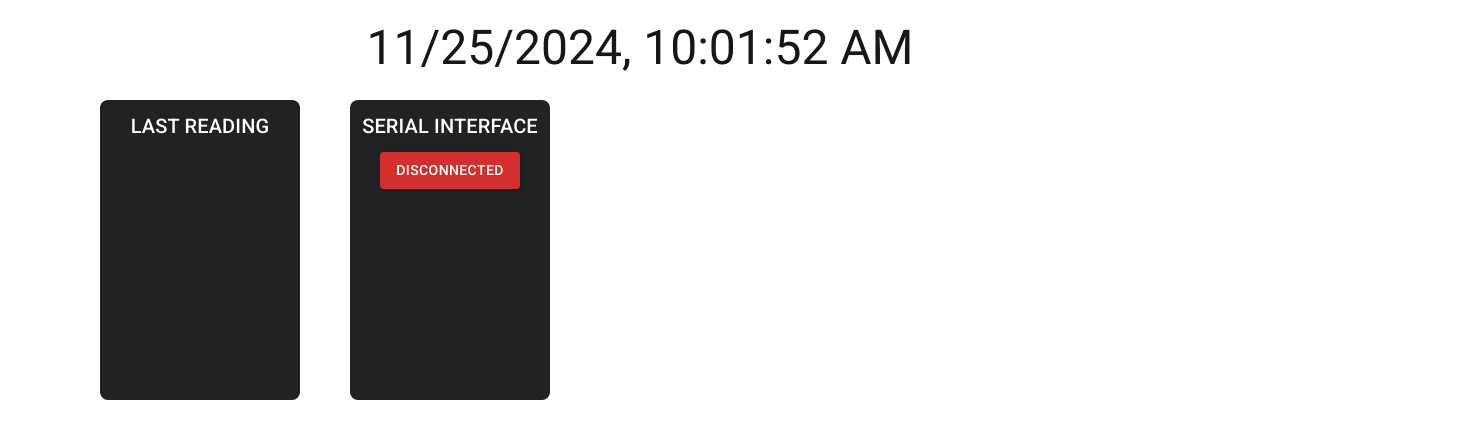
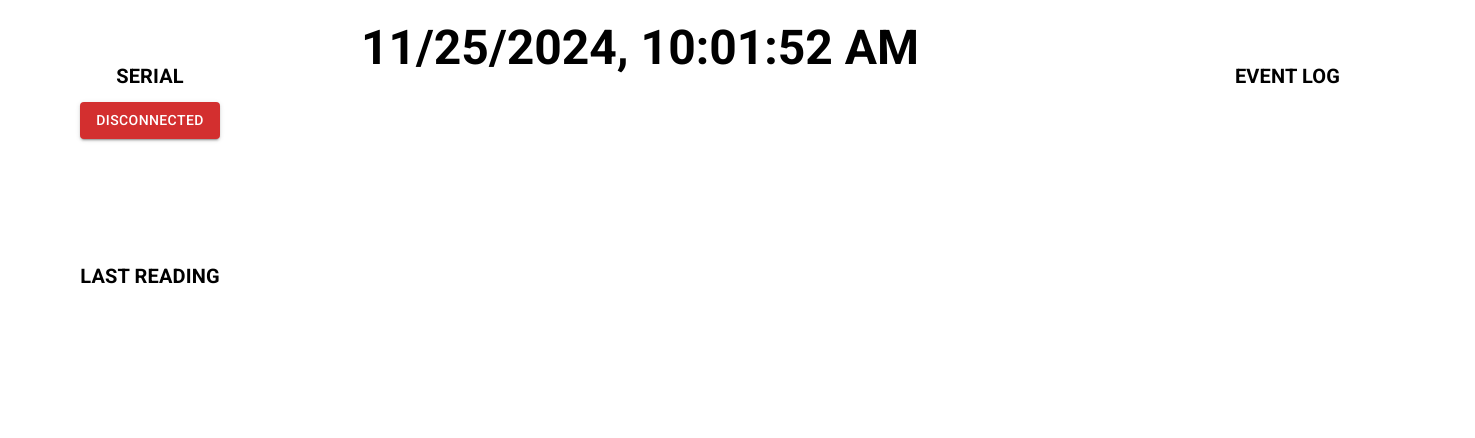
Before and after one commit to Ad00t/icarus, a Next.js app: page / in a window 1280 px wide. Shown: the top 438 px of the page, 1475 px wide, since content can reach past the window. Built offline with nearby package versions, Linux system fonts and the light colour scheme; what @mui/material-nextjs would draw is missing.

Commit message:
bunch of components

```diff
--- a/src/app/page.js
+++ b/src/app/page.js
@@ -2,29 +2,31 @@
 
 import { useState, useEffect } from "react";
 import Clock from "@/components/clock";
-import ReadingBox from "@/components/reading-box";
+import LastReading from "@/components/last-reading";
 import SerialInterface from "@/components/serial-interface";
-import SerialManager from "@/lib/SerialManager";
+import EventLog from "@/components/event-log";
+import SerialManager from "@/lib/serial-manager";
 
 export default function Home() {
   const [ serialManager, setSerialManager ] = useState(null);
   const [ isConnected, setIsConnected ] = useState(false);
-  const [ lastReading, setLastReading] = useState('');
+  const [ serialInfo, setSerialInfo ] = useState("");
+  const [ lastReading, setLastReading] = useState({});
+  const [ eventLog, setEventLog ] = useState([]);
 
-  function onDataRecv(data) {
-    setLastReading(data);
-  }
-
-  function onConnect() {
-    setIsConnected(true);
-  }
-
-  function onDisconnect() {
-    setIsConnected(false);
+  function onPacketRecv(pobj) {
+    switch (pobj.ptype) {
+      case 0:
+        setLastReading(pobj);
+        break;
+      case 1:
+        setEventLog(prev => [ ...prev, pobj ]);
+        break;
+    }
   }
 
   useEffect(() => {
-    const manager = new SerialManager(onDataRecv, onConnect, onDisconnect);
+    const manager = new SerialManager(onPacketRecv, setIsConnected, setSerialInfo);
     setSerialManager(manager);
     return () => {
       manager?.disconnect();
@@ -34,19 +36,23 @@ export default function Home() {
   return (
     <div>
       <Clock />
-      <ReadingBox
-        title="LAST READING"
-        reading={lastReading}
-        posx={100} posy={100}
-        width={200} height={300}
-      />
       <SerialInterface
         isConnected={isConnected}
         connect={async () => await serialManager?.connect()}
         disconnect={async () => await serialManager?.disconnect()}
-        posx={350} posy={100}
-        width={200} height={300}
+        serialInfo={serialInfo}
+        posx={50} posy={50}
+        width={200} height={180}
       />
+      <LastReading
+        reading={lastReading}
+        posx={50} posy={250}
+        width={200} height={400}
+      />
+      <EventLog
+        eventLog={eventLog}
+        posx={1100} posy={50}
+        width={375} height={200} />
     </div>
   );
 }
--- /dev/null
+++ b/src/components/3d-view.js
@@ -0,0 +1,3 @@
+export default function ThreeDView({ attitude, posx, posy, width, height }) {
+
+}
--- a/src/components/clock.js
+++ b/src/components/clock.js
@@ -1,6 +1,7 @@
 'use client'
 
 import { useState } from "react";
+import ComponentBox from "@/components/component-box";
 import Typography from "@mui/material/Typography"
 
 export default function Clock() {
@@ -11,14 +12,16 @@ export default function Clock() {
   }, 1000);
 
   return (
-    <div>
+    <ComponentBox>
       <Typography
+        sx={{ fontWeight: 'bold' }}
         variant="h3"
         align="center"
         padding="20px"
+        color="black"
       >
         { dateStr }
       </Typography>
-    </div>
+    </ComponentBox>
   );
 }
--- /dev/null
+++ b/src/components/component-box.js
@@ -0,0 +1,46 @@
+import { Box, Typography } from "@mui/material";
+
+export default function ComponentBox({ children, ...props }) {
+  let sx = {
+    borderRadius: 2,
+    bgcolor: 'white',
+    display: 'flex',
+    flexDirection: 'column',
+  };
+
+  if (props?.posx) {
+    sx.position = 'absolute';
+    sx.left = props?.posx;
+    sx.top = props?.posy;
+    sx.width = props?.width;
+    sx.height = props?.height;
+    sx.maxWidth = props?.width;
+    sx.maxHeight = props?.height;
+    sx.overflow = 'auto';
+  } else {
+    sx.alignItems = 'center';
+    sx.display = 'flex';
+    sx.flexDirection = 'column';
+    sx.width = 'fit-content';
+    sx.height = 'fit-content';
+    sx.margin = 'auto';
+  }
+
+  return (
+    <Box sx={sx} ref={props?.ref}>
+      { (props?.title && props?.title != "") &&
+        <Typography
+          sx={{ fontWeight: 'bold' }}
+          variant="h6"
+          align="center"
+          color="black"
+          padding="10px"
+          paddingBottom="10px"
+        >
+          { props.title }
+        </Typography>
+      }
+      { children }
+    </Box>
+  );
+}
--- /dev/null
+++ b/src/components/event-log.js
@@ -0,0 +1,45 @@
+import { useRef, useEffect } from "react";
+import ComponentBox from "@/components/component-box";
+import { Typography } from "@mui/material";
+
+export default function Log({ eventLog, posx, posy, width, height }) {
+  const boxRef = useRef(null);
+  const logLevelMap = {
+    0: 'INFO',
+    1: 'WARN',
+    2: 'ERROR'
+  }
+
+  useEffect(() => {
+    if (boxRef.current) {
+      boxRef.current.scrollTop = boxRef.current.scrollHeight;
+    }
+  }, [ eventLog ]);
+
+  return (
+    <ComponentBox
+      title="EVENT LOG"
+      posx={posx} posy={posy}
+      width={width} height={height}
+      ref={boxRef}
+    >
+      {
+        eventLog.map((log, i) =>
+          <Typography
+            sx={{
+              textOverflow: 'ellipsis',
+              whiteSpace: 'nowrap',
+            }}
+            variant="p"
+            color="black"
+            paddingLeft="15px"
+            key={i}
+          >
+            { `${new Date(log.rx_ts).toTimeString().slice(0, 8)} -- ${logLevelMap[log.level]} -- ${log.desc}` }
+            <br />
+          </Typography>
+        )
+      }
+    </ComponentBox>
+  );
+}
--- /dev/null
+++ b/src/components/last-reading.js
@@ -0,0 +1,29 @@
+'use client'
+
+import React from "react";
+import ComponentBox from "@/components/component-box";
+import { Typography } from "@mui/material";
+
+export default function LastReading({ reading, posx, posy, width, height }) {
+  return (
+    <ComponentBox
+      title="LAST READING"
+      posx={posx} posy={posy}
+      width={width} height={height}
+    >
+      {
+        Object.keys(reading).map(key => (
+          <Typography
+            variant="p"
+            color="black"
+            paddingLeft="15px"
+            key={key}
+          >
+            { `${key}: ${reading[key]}` }
+            <br />
+          </Typography>
+        ))
+      }
+    </ComponentBox>
+  );
+}
--- a/src/components/reading-box.js
+++ /dev/null
@@ -1,52 +0,0 @@
-'use client'
-
-import { useState } from "react";
-import { Box, Typography } from "@mui/material";
-
-export default function ReadingBox({ title, reading, posx, posy, width, height }) {
-  return (
-    <Box
-      sx={{
-        position: 'absolute',
-        left: posx,
-        top: posy,
-        width: width,
-        height: height,
-        borderRadius: 2,
-        bgcolor: '#222222'
-      }}
-    >
-      <Typography
-        variant="h6"
-        align="center"
-        color="white"
-        padding="10px"
-      >
-        { title }
-      </Typography>
-      {/* {
-        Object.keys(reading).map(key => (
-          <Typography
-            variant="p"
-            color="#CCCCCC"
-            paddingLeft="20px"
-            paddingTop="5px"
-            paddingBottom="5px"
-            key={key}
-          >
-            { `${key}: ${reading[key]}`}
-          </Typography>
-        ))
-      } */}
-      <Typography
-        variant="p"
-        color="#CCCCCC"
-        paddingLeft="20px"
-        paddingTop="5px"
-        paddingBottom="5px"
-      >
-        { reading }
-      </Typography>
-    </Box>
-  );
-}
--- a/src/components/serial-interface.js
+++ b/src/components/serial-interface.js
@@ -1,35 +1,20 @@
-import { Box, Button, Typography } from "@mui/material";
+import ComponentBox from "@/components/component-box";
+import { Button, Typography } from "@mui/material";
 
-export default function SerialInterface({isConnected, connect, disconnect, posx, posy, width, height }) {
+export default function SerialInterface({ isConnected, connect, disconnect, serialInfo, posx, posy, width, height }) {
 
   return (
-    <Box
-      sx={{
-        position: 'absolute',
-        left: posx,
-        top: posy,
-        width: width,
-        height: height,
-        borderRadius: 2,
-        bgcolor: '#222222',
-        display: 'flex',
-        flexDirection: 'column',
-        alignItems: 'center',
-      }}
+    <ComponentBox
+      title="SERIAL"
+      posx={posx} posy={posy}
+      width={width} height={height}
     >
-      <Typography
-        variant="h6"
-        align="center"
-        color="white"
-        padding="10px"
-      >
-        SERIAL INTERFACE
-      </Typography>
       <Button
         sx={{
           display: 'flex',
           alignItems: 'center',
           justifyContent: 'center',
+          margin: '0 auto'
         }}
         variant="contained"
         color={ isConnected ? "success" : "error" }
@@ -37,6 +22,15 @@ export default function SerialInterface({isConnected, connect, disconnect, posx,
       >
         { isConnected ? "Connected" : "Disconnected "}
       </Button>
-    </Box>
+      <Typography
+        sx={{ whiteSpace: 'pre-line' }}
+        variant="p"
+        align="center"
+        color="black"
+        paddingTop="20px"
+      >
+        { serialInfo }
+      </Typography>
+    </ComponentBox>
   );
 }
--- a/src/lib/SerialManager.js
+++ /dev/null
@@ -1,61 +0,0 @@
-class SerialManager {
-  constructor(onDataRecv, onConnect, onDisconnect) {
-    this.port = null;
-    this.reader = null;
-    this.onDataRecv = onDataRecv;
-    this.onConnect = onConnect;
-    this.onDisconnect = onDisconnect;
-  }
-
-  async connect(baudRate=9600) {
-    try {
-      this.port = await navigator.serial.requestPort();
-      await this.port.open({ baudRate });
-      console.log(`CONNECTED SERIAL: ${JSON.stringify(this.port.getInfo())}`);
-      this.startReading();
-      this.onConnect();
-    } catch (error) {
-      console.error(error);
-    }
-  }
-
-  async disconnect() {
-    try {
-      if (this.reader) {
-        if (this.reader.locked) {
-          await this.reader.cancel();
-        }
-        this.reader.releaseLock();
-      }
-      if (this.port) {
-        await this.port.close();
-      }
-      console.log('DISCONNECTED SERIAL');
-      this.onDisconnect();
-    } catch (error) {
-      console.error(error);
-    }
-  }
-
-  async startReading() {
-    try {
-      const decoder = new TextDecoderStream();
-      this.reader = this.port.readable.pipeThrough(decoder).getReader();
-
-      while (true) {
-        const { value, done } = await this.reader.read();
-        if (done) {
-          console.log('Stream closed');
-          break;
-        }
-        if (value) {
-          this.onDataRecv(value);
-        }
-      }
-    } catch (error) {
-      console.error(error);
-    }
-  }
-}
-
-export default SerialManager;
```
Also changed, not shown: src/lib/serial-manager.js (added).
